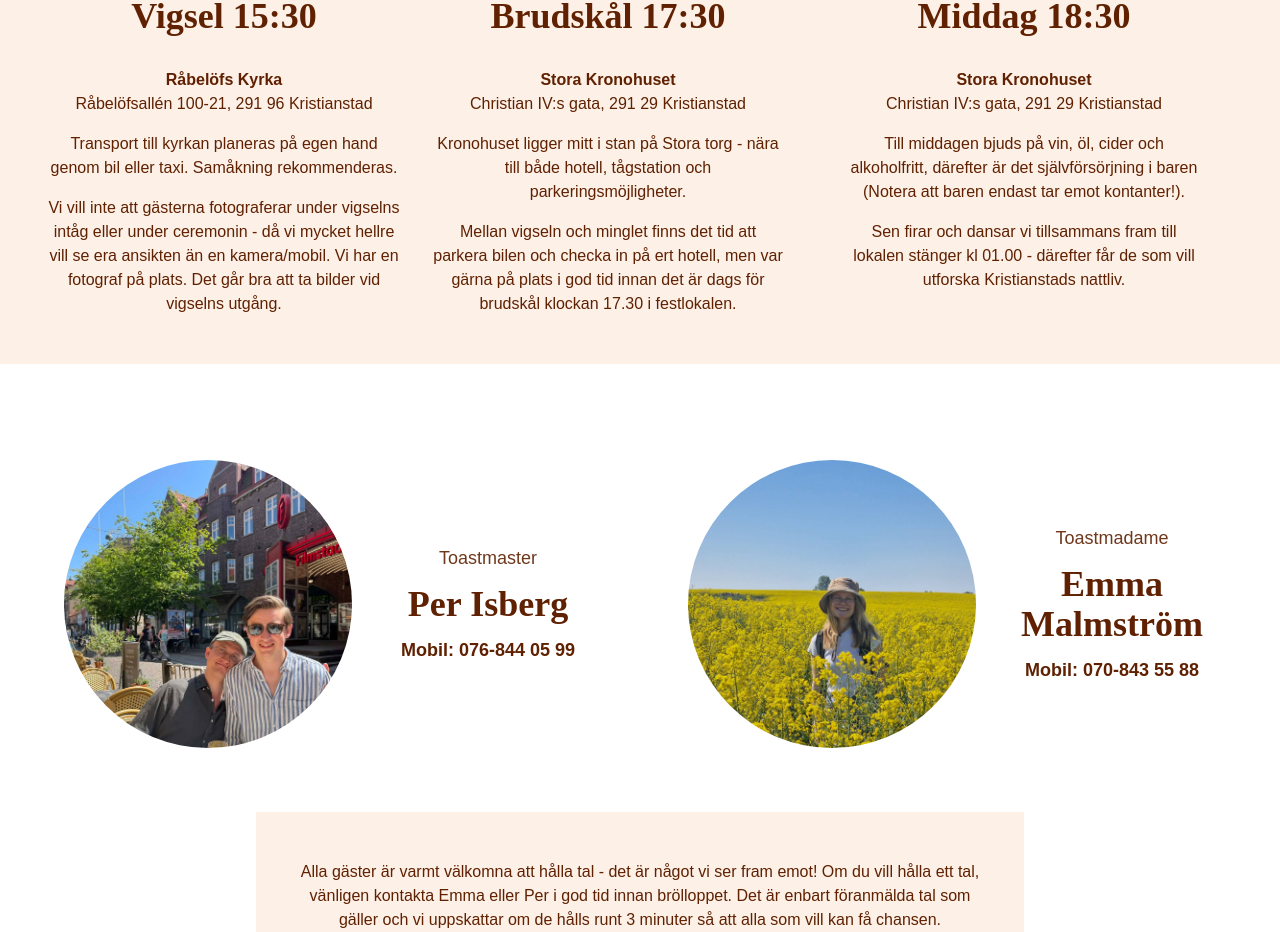
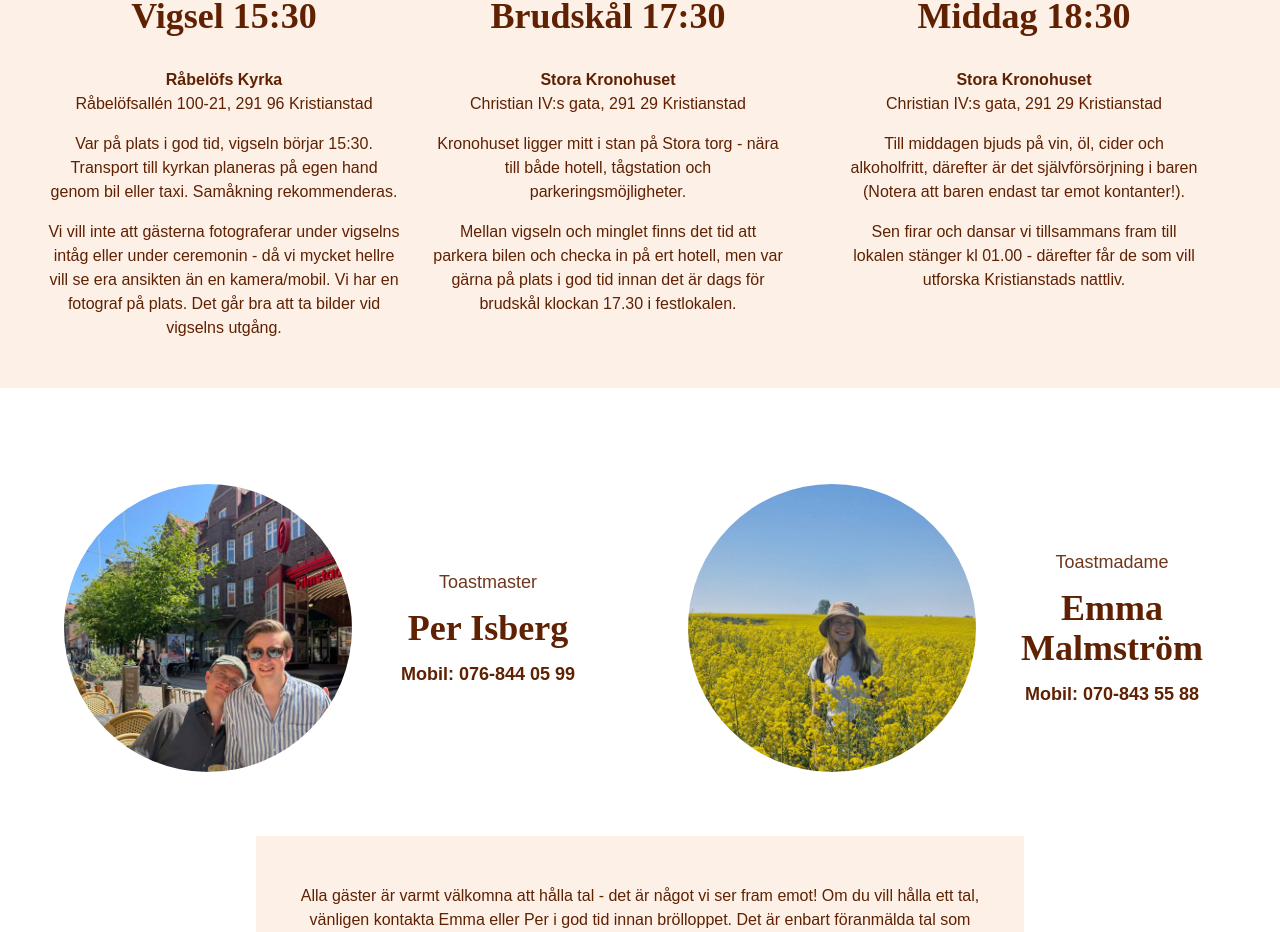
Before and after one commit to bjorntp/bjorntp.github.io, a React (Create React App) app: page / in a window 1280 px wide. Shown: the part 1425-2357 px from the top of the page. Built offline with nearby package versions, Linux system fonts and the light colour scheme.

Commit message:
Vigseltext

```diff
--- a/src/components/Schedule.tsx
+++ b/src/components/Schedule.tsx
@@ -48,7 +48,7 @@ export const Schedule = () => {
               time='15:30'
               place='Råbelöfs Kyrka'
               address='Råbelöfsallén 100-21, 291 96 Kristianstad'
-              transport='Transport till kyrkan planeras på egen hand genom bil eller taxi. Samåkning rekommenderas.'
+              transport='Var på plats i god tid, vigseln börjar 15:30. Transport till kyrkan planeras på egen hand genom bil eller taxi. Samåkning rekommenderas.'
               description='Vi vill inte att gästerna fotograferar under vigselns intåg eller under ceremonin - då vi mycket hellre vill se era ansikten än en kamera/mobil. Vi har en fotograf på plats. Det går bra att ta bilder vid vigselns utgång.'
             />
           </div>
```
